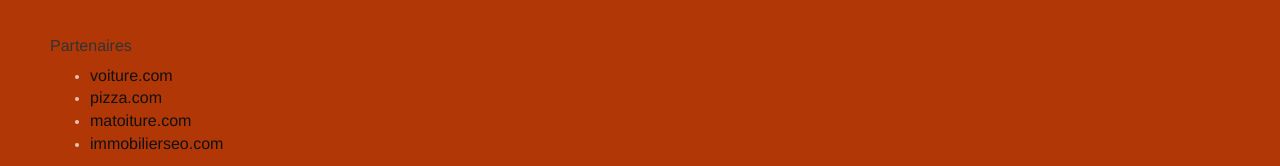
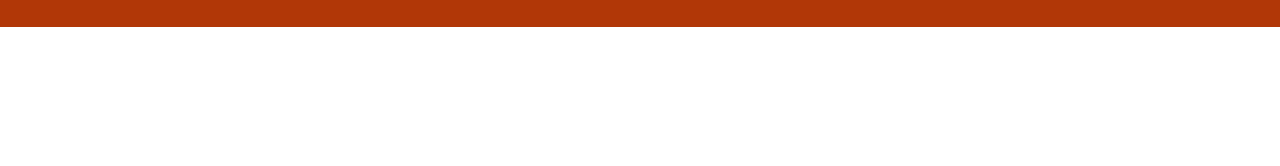
Before and after one commit to flolb41/P4-Chouette-Agence, a website: page index.html in a window 1280 px wide. Shown: the part 3752-3918 px from the top of the page. After the commit the page ends 3779 px from the top, so only its background shows below. Drawn offline with Linux system fonts and the light colour scheme.

Commit message:
supression anuaire

```diff
--- a/index.html
+++ b/index.html
@@ -194,16 +194,6 @@
 						</div>
 					</div>
 				</div>
-				<div class="row">
-					<div class="col-sm-4">
-						<h4>Partenaires</h4>
-							<ul>
-								<li><a href="voiture.com">voiture.com</a></li>
-								<li><a href="pizza.com">pizza.com</a></li>
-								<li><a href="matoiture.com">matoiture.com</a></li>
-								<li><a href="immobilierseo.com">immobilierseo.com</a></li>
-							</ul>
-					</div>
 <!-- ScrollToTop Button -->
 				<a class="bloc-button btn btn-d scrollToTop" onclick="scrollToTarget('1')"><span class="fas fa-chevron-up"></span></a>
 <!-- ScrollToTop Button END-->
--- a/style.css
+++ b/style.css
@@ -369,7 +369,9 @@ a:hover {
     position: relative;
     z-index: 2;
 }
-
+footer > li {
+    color: white;
+}
 @media (min-width: 768px) {
     .site-navigation {
         position: absolute;
@@ -736,7 +738,7 @@ h1 {
 }
 
 h4 {
-    color: #333333!important;
+    color: #FFF!important;
 }
 
 .icons {
```
